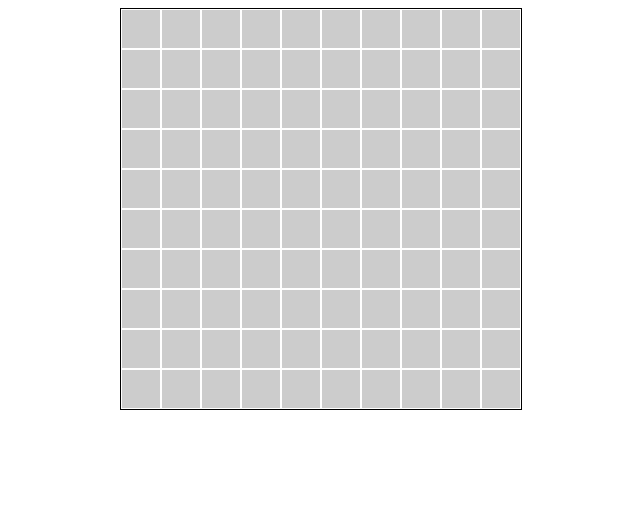
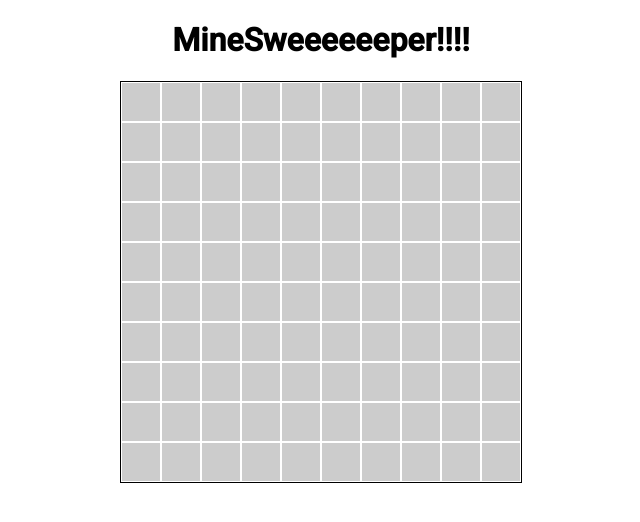
Before and after one commit to SFlaton/pacman, a React app: page / in a window 1280 px wide. Shown: the top 522 px of the page, without its empty margins (319-959 px from the left). Built offline with nearby package versions, Linux system fonts and the light colour scheme.

Commit message:
header style

```diff
--- a/src/App.js
+++ b/src/App.js
@@ -12,6 +12,10 @@ const clickedStyle = {
   backgroundColor: "#cfc",
 }
 
+const headerStyle ={
+  textAlign: "center",
+  fontFamily: "Roboto"
+}
 class App extends React.Component {
   constructor() {
     super();
@@ -101,6 +105,9 @@ class App extends React.Component {
 
     return (
       <div>
+      <div style={headerStyle}>
+      <h1>MineSweeeeeeper!!!!</h1>
+      </div>
         <div style={boardStyle}>
           {this.grid.map(function(key) {
             return(<GridComponent key={key} click={this.cellIsClicked(key)} number={this.neighbourBombs(key)} bomb={this.cellHasBomb(key)} index={key} onClick={this.findBomb.bind(this)}/>);
```
